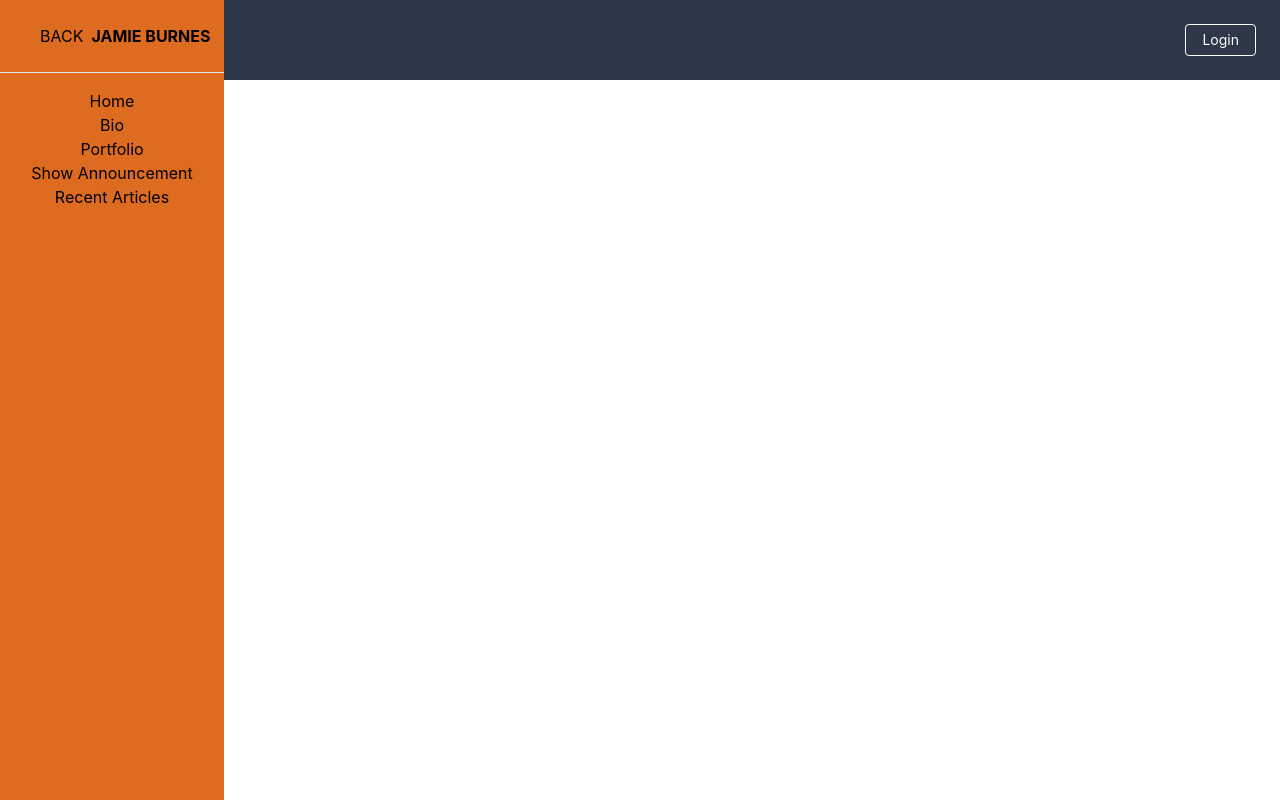
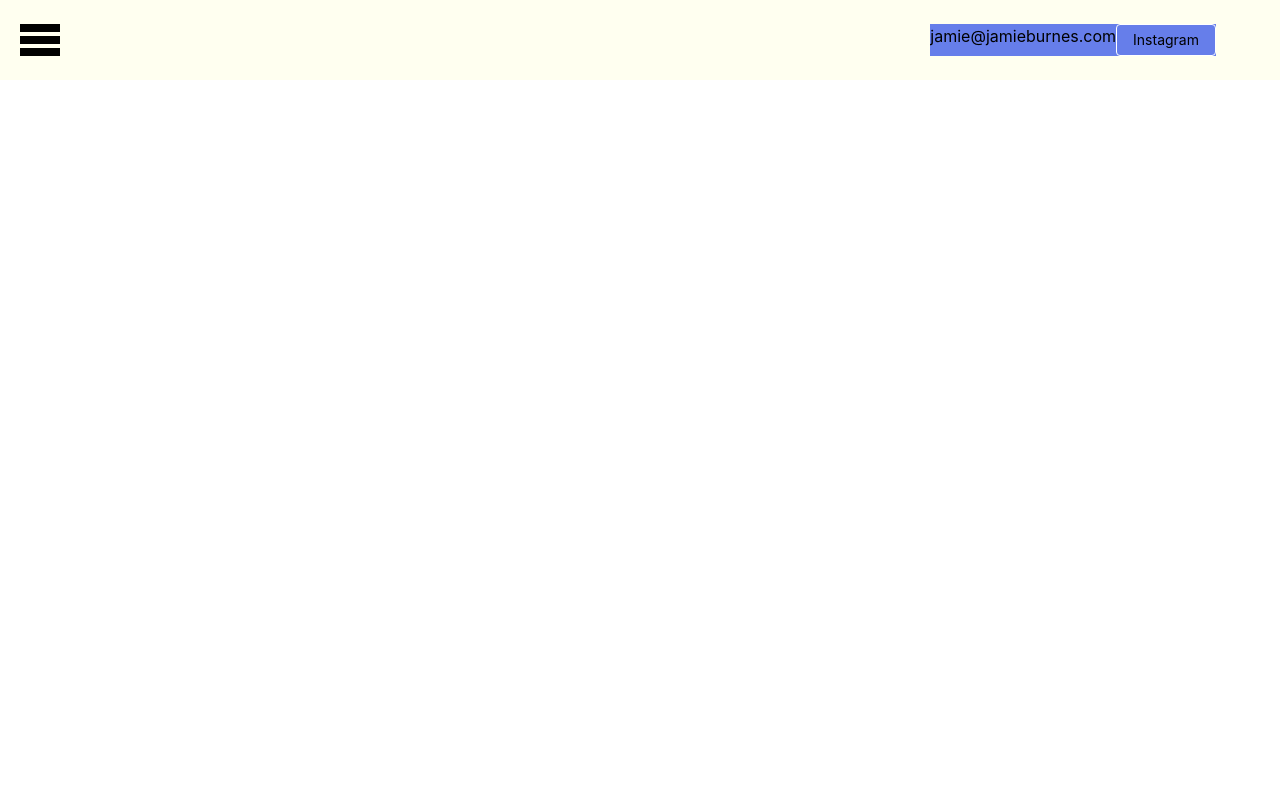
Before and after one commit to dsanderson90/random-hexcode-generator, a React (Create React App) app: page / in a window 1280 px wide. Built offline with nearby package versions, Linux system fonts and the light colour scheme.

Commit message:
feat: sidebar appears and disappears

```diff
--- a/package.json
+++ b/package.json
@@ -7,6 +7,7 @@
     "@testing-library/react": "^9.3.2",
     "@testing-library/user-event": "^7.1.2",
     "autoprefixer": "^9.7.4",
+    "classnames": "^2.2.6",
     "postcss-cli": "^7.1.0",
     "react": "^16.12.0",
     "react-dom": "^16.12.0",
@@ -14,7 +15,7 @@
     "tailwindcss": "^1.1.4"
   },
   "scripts": {
-    "build:style":"tailwind build src/styles/index.css -o src/styles/tailwind.css",
+    "build:style": "tailwind build src/styles/index.css -o src/styles/tailwind.css",
     "start": "npm run build:style && react-scripts start",
     "build": "react-scripts build",
     "test": "react-scripts test",
--- a/src/SideDrawer.js
+++ b/src/SideDrawer.js
@@ -1,45 +1,66 @@
-import React from 'react'
-
+import React, { useState } from "react";
+import classNames from "classnames";
 const SideDrawer = () => {
-
-    const handleClick = (e) => console.log(e.target)
+  const [isOpen, setIsOpen] = useState(false);
+  const handleClick = e => setIsOpen(!isOpen);
+  let sideBarClass = classNames({
+    hidden: !isOpen,
+    block: isOpen
+  });
   return (
     <div>
-        <nav className="flex items-center justify-between flex-wrap bg-gray-800 p-6">
+      <nav className="flex items-center justify-between flex-wrap bg-yellow-100">
         <div className="flex items-center flex-shrink-0 text-white mr-6">
-            <span className="font-bold text-xl">Menu Icon</span>
+          <span className="font-bold text-xl">
+            <button onClick={handleClick} className="p-5">
+              <svg viewBox="0 0 100 80" width="40" height="40">
+                <rect width="100" height="20"></rect>
+                <rect y="30" width="100" height="20"></rect>
+                <rect y="60" width="100" height="20"></rect>
+              </svg>
+            </button>
+          </span>
         </div>
 
-          <div className="w-full block flex-grow sm:flex sm:items-center sm:w-auto">
-            <div className="text-sm sm:flex-grow">
-
+        <div className="flex flex-row mr-16">
+          <div className="bg-indigo-500">
+            <a href="mailto:jamie@jamieburnes.com">
+              <span>jamie@jamieburnes.com</span>
+            </a>
           </div>
-            <div>
+          <div className="bg-indigo-500">
             <a
-                href="#"
-                className="inline-block text-sm px-4 py-2 leading-none border rounded text-white border-white hover:border-transparent hover:text-blue-500 hover:bg-white mt-4 md:mt-0"
-                >Login</a
+              href="https://www.instagram.com/jamieburnessculpture/"
+              target="_blank"
+              className="inline-block text-sm px-4 py-2 leading-none border rounded border-white hover:border-transparent hover:text-blue-500 hover:bg-white mt-4 md:mt-0"
             >
+              Instagram
+            </a>
           </div>
         </div>
       </nav>
-        <div className="w-56 absolute left-0 top-0 h-full bg-orange-600">
-<div className="pl-8 py-6 font-bold"><span className="px-2"><button onClick={handleClick} href="">BACK</button></span>JAMIE BURNES</div>
+      <div
+        className={`${sideBarClass} w-56 absolute left-0 top-0 h-full bg-yellow-100`}
+      >
+        <div className="pl-8 py-5 font-bold">
+          <span className="px-2">
+            <button onClick={handleClick} href="">
+              BACK
+            </button>
+          </span>
+          JAMIE BURNES
+        </div>
         <div className="flex-col flex-grow text-center">
-<hr className="py-2"/>
-    <div>Home</div>
-    <div>Bio</div>
-    <div>Portfolio</div>
-    <div>Show Announcement</div>
-    <div>Recent Articles</div>
+          <hr />
+          <div className="py-4">Home</div>
+          <div className="py-4">Bio</div>
+          <div className="py-4">Portfolio</div>
+          <div className="py-4">Show Announcement</div>
+          <div className="py-4">Recent Articles</div>
         </div>
       </div>
+    </div>
+  );
+};
 
-
-
-
-    </div>
-    )
-}
-
-export default SideDrawer
+export default SideDrawer;
```
Also changed, not shown: 1 other file (tests, documents, lock files or other folders). Lines whose indentation alone changed are shown as unchanged.
